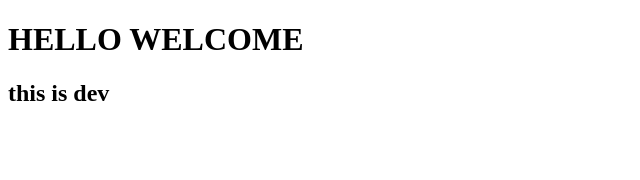
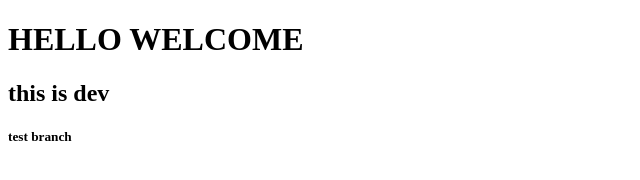
Before and after one commit to DragonHJL/long, a plain HTML site: page a.html in a window 1280 px wide. Shown: the full height of the page, 0-640 px from the left. Drawn offline with Linux system fonts and the light colour scheme.

Commit message:
test branch

```diff
--- a/a.html
+++ b/a.html
@@ -10,5 +10,6 @@
 <body>
     <h1>HELLO WELCOME</h1>
     <h2>this is dev</h2>
+    <h5>test branch</h5>
 </body>
 </html>
```
